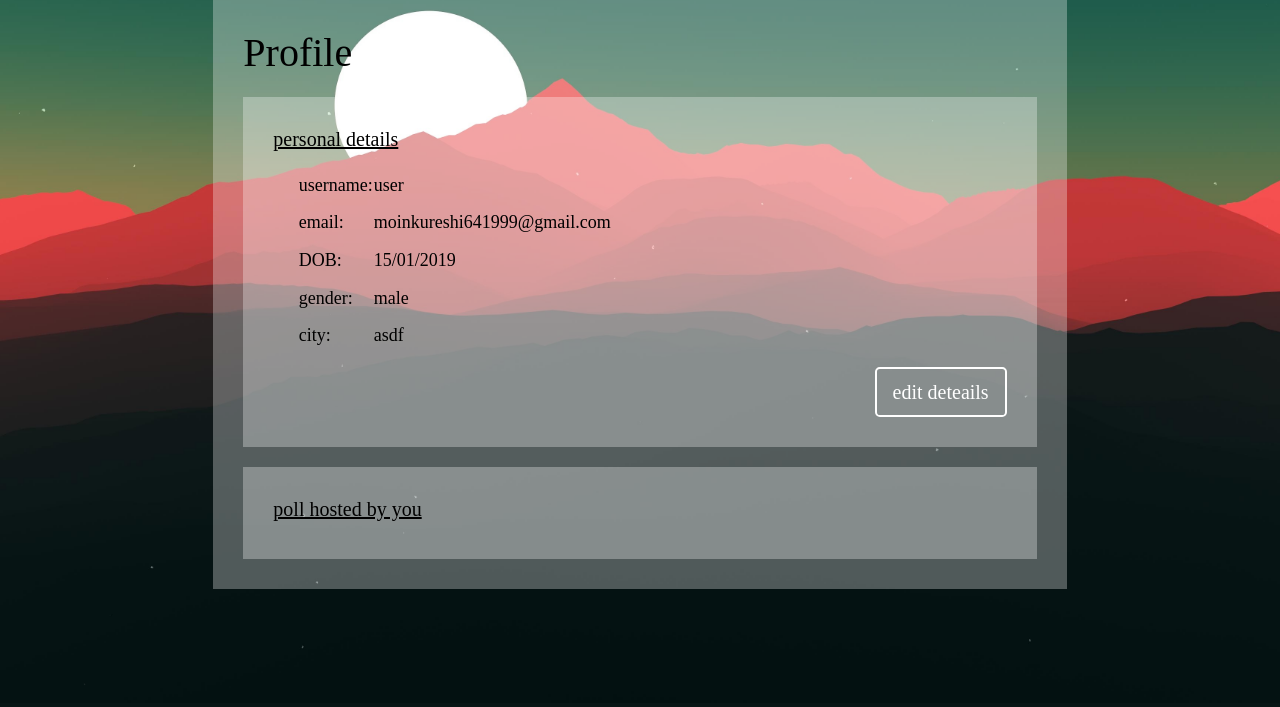
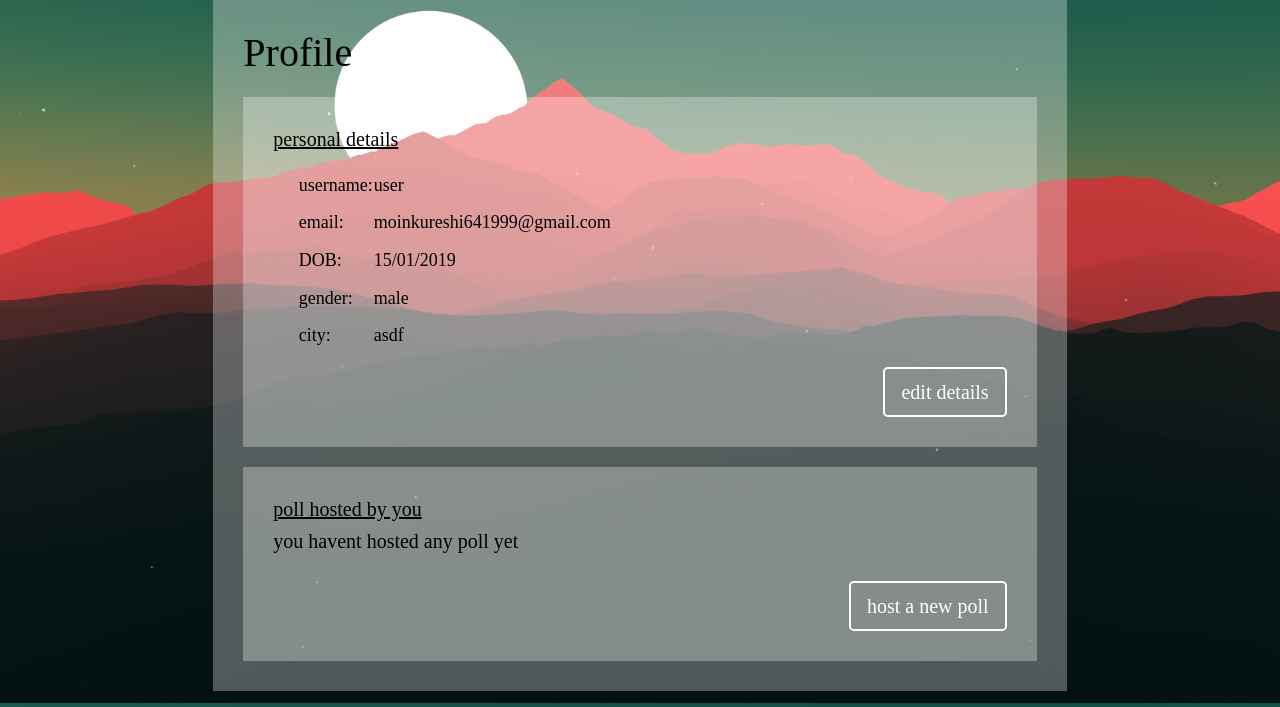
Before and after one commit to moinmk/sem-6-votemania, a PHP site: page /profile.php in a window 1280 px wide. Shown: the part 97-804 px from the top of the page. Before the commit the page ends 782 px from the top, so only its background shows below. Run offline with PHP 8.4, Linux system fonts and the light colour scheme; a user stored in the database is signed in; data comes from the database, SQL or seed files in the repository; some libraries are stand-ins or nearby versions.

Commit message:
Update profile.php

```diff
--- a/profile.php
+++ b/profile.php
@@ -58,14 +58,16 @@ $uid=$_SESSION['id'];
                         </tr>
                     </table>
                     <span class="btn btn-regular btn-lg viewresults float-right" id="editbutton"
-                        style="float:right;cursor:pointer;display:block">edit deteails <span class="fas fa-pen"></span></span>
+                        style="float:right;cursor:pointer;display:block">edit details <span class="fas fa-pen"></span></span>
                 </div>
                 <div class="pollsbyyoudiv" style="background: rgba(255, 255, 255, 0.3);padding:30px;margin-top:20px;">
                 <h5><u>poll hosted by you</u></h5>
                     <?php
+                    $totalpollfound=0;
                     $pollquery="select * from poll_details where uid=$uid";
                     $resdata=mysqli_query($connection,$pollquery);
                     while($data=mysqli_fetch_assoc($resdata)){
+                        $totalpollfound++;
                     ?>
                     <div class="polls" style="background:rgba(255, 255, 255, 0.3);overflow:auto">
                         <h2><?php echo $data['heading'];?></h2>
@@ -85,6 +87,13 @@ $uid=$_SESSION['id'];
                     </div>
                         <?php
                     }
+                    if($totalpollfound==0){
+                        echo "<h5>you havent hosted any poll yet</h5>";?>
+                        <a href="host.php"
+                        class="btn btn-regular btn-lg viewresults float-right" role="button" style="display:block">host a new poll <span
+                            class="fas fa-arrow-right"></span></a>
+                            <?php
+                    }
                     ?>
                 </div>
             </div>
@@ -92,7 +101,7 @@ $uid=$_SESSION['id'];
     </div>
     <form action="" method="post" enctype="multipart/form-data" autocomplete="off">
         <div id="udetails" class="row" style="margin:0;">
-            <div id="udcontent" class="col-12  col-md-8 col-lg-5" style="margin-top:-5%;">
+            <div id="udcontent" class="col-12 col-sm-8 col-md-8 col-lg-5" style="margin-top:-5%;">
                 <h3 style="font-family: Century gothic;color:rgba(255, 255, 255, 0.87)">edit details</h3>
                 <label>username</label><br>
                 <input type="text" name="username" value="<?php echo $row['username'];?>" required><br>
```
